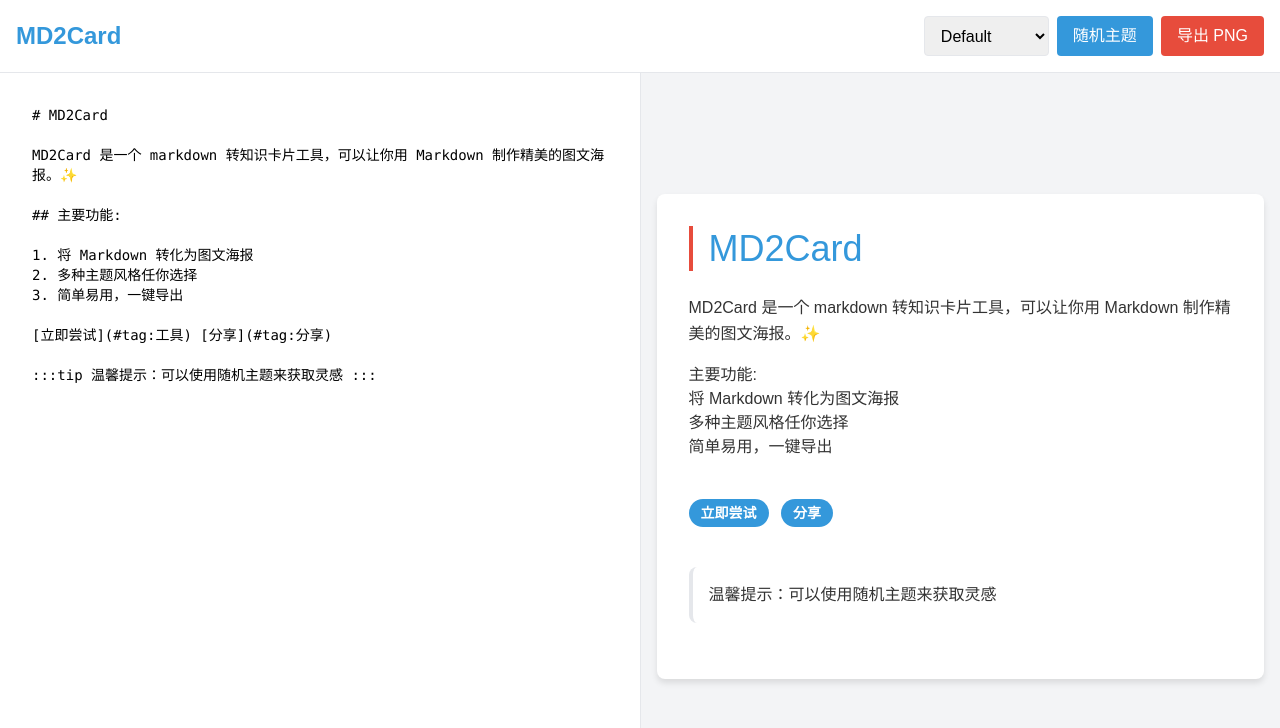
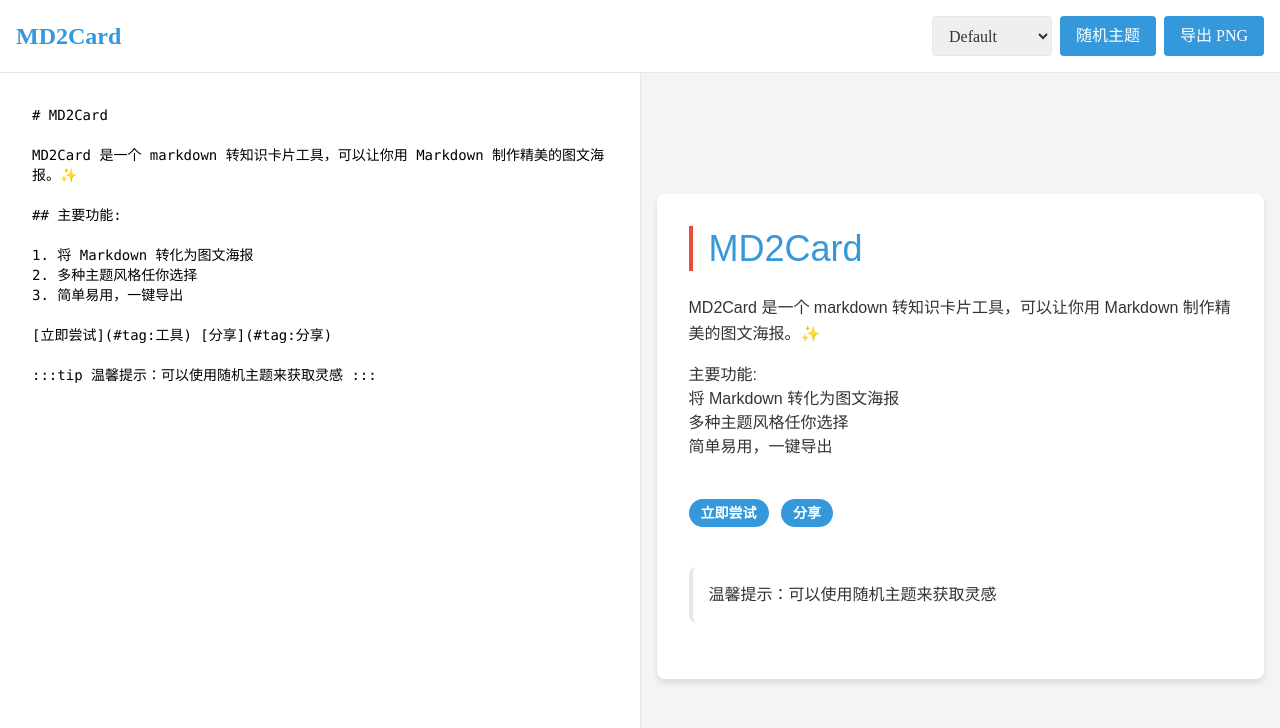
Before and after one commit to i365dev/md2card, a React (Create React App) app: page / in a window 1280 px wide. Shown: the top 728 px of the page. Built offline with nearby package versions, Linux system fonts and the light colour scheme.

Commit message:
refactor theme management to streamline CSS variable usage and enhance theme application on card components

```diff
--- a/src/ThemeManager.ts
+++ b/src/ThemeManager.ts
@@ -89,29 +89,25 @@ class ThemeManager {
 
   public applyTheme(): void {
     const theme = this.themes[this.currentTheme];
-    const root = document.documentElement;
 
-    // Set data-theme attribute for CSS selectors
-    root.setAttribute('data-theme', this.currentTheme);
+    // Set data-theme attribute on root for theme-specific selectors
+    document.documentElement.setAttribute('data-theme', this.currentTheme);
 
-    // Set CSS variables (without quotes for values)
-    root.style.setProperty('--background', theme.background);
-    root.style.setProperty('--primary-color', theme.primaryColor);
-    root.style.setProperty('--text-color', theme.textColor);
-    root.style.setProperty('--accent-color', theme.accentColor);
-    root.style.setProperty('--font-family', theme.fontFamily);
-    root.style.setProperty('--border-radius', theme.borderRadius);
-    root.style.setProperty('--box-shadow', theme.boxShadow);
-
-    // Update card container theme classes
+    // Find card preview container
     const cardContainer = document.getElementById('card-preview');
     if (cardContainer) {
-      // Remove all theme classes
-      Object.keys(this.themes).forEach(themeId => {
-        cardContainer.classList.remove(`theme-${themeId}`);
-      });
+      // Set CSS variables only on card container
+      cardContainer.style.setProperty('--card-background', theme.background);
+      cardContainer.style.setProperty('--card-primary-color', theme.primaryColor);
+      cardContainer.style.setProperty('--card-text-color', theme.textColor);
+      cardContainer.style.setProperty('--card-accent-color', theme.accentColor);
+      cardContainer.style.setProperty('--card-font-family', theme.fontFamily);
+      cardContainer.style.setProperty('--card-border-radius', theme.borderRadius);
+      cardContainer.style.setProperty('--card-box-shadow', theme.boxShadow);
 
-      // Add current theme class
+      // Update theme classes
+      const themeClasses = Object.keys(this.themes).map(id => `theme-${id}`);
+      cardContainer.classList.remove(...themeClasses);
       cardContainer.classList.add(`theme-${this.currentTheme}`);
     }
   }
--- a/src/components/ThemeSelector.tsx
+++ b/src/components/ThemeSelector.tsx
@@ -25,7 +25,7 @@ const ThemeSelector: React.FC<ThemeSelectorProps> = ({
   return (
     <div className="theme-controls">
       <select
-        className="px-3 py-2 rounded border border-gray-200 focus:outline-none focus:ring-2 focus:ring-primary/20"
+        className="px-3 py-2 rounded border border-gray-200 focus:outline-none focus:ring-2"
         value={currentTheme}
         onChange={(e) => onThemeChange(e.target.value)}
       >
@@ -37,14 +37,14 @@ const ThemeSelector: React.FC<ThemeSelectorProps> = ({
       </select>
 
       <button
-        className="px-4 py-2 bg-primary text-white rounded hover:opacity-90 transition-opacity"
+        className="theme-button"
         onClick={onRandomTheme}
       >
         随机主题
       </button>
 
       <button
-        className="px-4 py-2 bg-accent text-white rounded hover:opacity-90 transition-opacity disabled:opacity-50 disabled:cursor-not-allowed"
+        className="export-button disabled:opacity-50 disabled:cursor-not-allowed"
         onClick={onExport}
         disabled={isExporting}
       >
--- a/src/index.css
+++ b/src/index.css
@@ -3,13 +3,20 @@
 @tailwind utilities;
 
 :root {
-  --background: #ffffff;
-  --primary-color: #3498db;
-  --text-color: #333333;
-  --accent-color: #e74c3c;
-  --font-family: Arial, sans-serif;
-  --border-radius: 8px;
-  --box-shadow: 0 4px 6px rgba(0, 0, 0, 0.1);
+  /* 应用UI固定样式变量 */
+  --app-primary: #3498db;
+  --app-background: #ffffff;
+  --app-text: #333333;
+  --app-accent: #e74c3c;
+
+  /* 默认卡片样式变量 */
+  --card-background: #ffffff;
+  --card-primary-color: #3498db;
+  --card-text-color: #333333;
+  --card-accent-color: #e74c3c;
+  --card-font-family: Arial, sans-serif;
+  --card-border-radius: 8px;
+  --card-box-shadow: 0 4px 6px rgba(0, 0, 0, 0.1);
 }
 
 @layer components {
@@ -18,11 +25,27 @@
   }
 
   .app-header {
-    @apply flex items-center justify-between p-4 bg-white border-b border-gray-200;
+    @apply flex items-center justify-between p-4 border-b border-gray-200;
+    background-color: var(--app-background);
+    color: var(--app-text);
+  }
+
+  .app-header h1 {
+    color: var(--app-primary);
   }
 
   .theme-controls {
     @apply flex gap-2;
+  }
+
+  .theme-controls button {
+    @apply px-4 py-2 text-white rounded transition-opacity hover:opacity-90;
+    background-color: var(--app-primary);
+  }
+
+  .export-button {
+    @apply px-4 py-2 text-white rounded transition-opacity hover:opacity-90;
+    background-color: var(--app-accent);
   }
 
   .app-main {
@@ -39,35 +62,32 @@
 
   .card-container {
     @apply w-full max-w-2xl overflow-hidden transition-all duration-300;
-    background: var(--background);
-    color: var(--text-color);
-    font-family: var(--font-family);
-    border-radius: var(--border-radius);
-    box-shadow: var(--box-shadow);
+    background: var(--card-background);
+    color: var(--card-text-color);
+    font-family: var(--card-font-family);
+    border-radius: var(--card-border-radius);
+    box-shadow: var(--card-box-shadow);
   }
 
   /* Theme-specific styles */
-  [data-theme="instagram"] .card-container,
+  [data-theme="instagram"] #card-preview,
   .theme-instagram {
     background: linear-gradient(45deg, #833ab4, #fd1d1d, #fcb045);
   }
 
-  [data-theme="twitter"] .card-container,
+  [data-theme="twitter"] #card-preview,
   .theme-twitter {
-    /* Twitter 特定样式 */
-    background: var(--background);
+    background: var(--card-background);
   }
 
-  [data-theme="pinterest"] .card-container,
+  [data-theme="pinterest"] #card-preview,
   .theme-pinterest {
-    /* Pinterest 特定样式 */
-    background: var(--background);
+    background: var(--card-background);
   }
 
-  [data-theme="dark"] .card-container,
+  [data-theme="dark"] #card-preview,
   .theme-dark {
-    /* Dark mode 特定样式 */
-    background: var(--background);
+    background: var(--card-background);
   }
 
   .card-content {
@@ -77,18 +97,18 @@
 
   .card-title {
     @apply text-4xl leading-tight mt-0 mb-6 border-l-4 pl-4;
-    color: var(--primary-color);
-    border-color: var(--accent-color);
+    color: var(--card-primary-color);
+    border-color: var(--card-accent-color);
   }
 
   .heading-2 {
     @apply text-2xl mt-6 mb-4;
-    color: var(--primary-color);
+    color: var(--card-primary-color);
   }
 
   .heading-3 {
     @apply text-xl mt-5 mb-3;
-    color: var(--primary-color);
+    color: var(--card-primary-color);
   }
 
   .card-paragraph {
@@ -101,13 +121,13 @@
 
   .card-link {
     @apply no-underline transition-opacity duration-200 hover:opacity-80;
-    color: var(--primary-color);
-    border-bottom: 1px solid var(--primary-color);
+    color: var(--card-primary-color);
+    border-bottom: 1px solid var(--card-primary-color);
   }
 
   .card-tag {
     @apply inline-block px-3 py-1 mr-2 mb-2 text-white rounded-full text-sm font-bold mt-4;
-    background-color: var(--primary-color);
+    background-color: var(--card-primary-color);
   }
 
   /* Improve list and content spacing */
```
